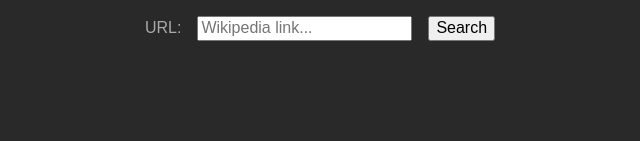
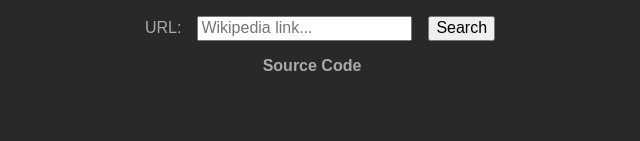
Before and after one commit to tpkahlon/wikipedia-bookmarks, a Next.js app: page / in a window 1280 px wide. Shown: the part 159-300 px from the top of the page, without its empty margins (320-960 px from the left). Built offline with nearby package versions, Linux system fonts and the light colour scheme.

Commit message:
fix: add footer

```diff
--- a/pages/index.js
+++ b/pages/index.js
@@ -100,6 +100,15 @@
           )}
         </>
       )}
+      <footer>
+        <a
+          href="https://github.com/tpkahlon/wikipedia-bookmarks"
+          target="_blank"
+          rel="noopener noreferrer"
+        >
+          Source Code
+        </a>
+      </footer>
     </div>
   );
 }
--- a/styles/global.scss
+++ b/styles/global.scss
@@ -48,6 +48,7 @@
   &:last-child {
     margin: 0.5rem 0 0;
   }
+}
 
 a {
   text-align: left;
@@ -59,7 +60,6 @@
 
   &:hover {
     color: white;
-    }
   }
 }
 
@@ -75,4 +75,10 @@
 
 .error {
   margin: 1rem 0;
+  font-style: italic;
 }
+
+footer {
+  margin-top: 1rem;
+  font-weight: bold;
+}
```
Lines whose indentation alone changed are shown as unchanged.
